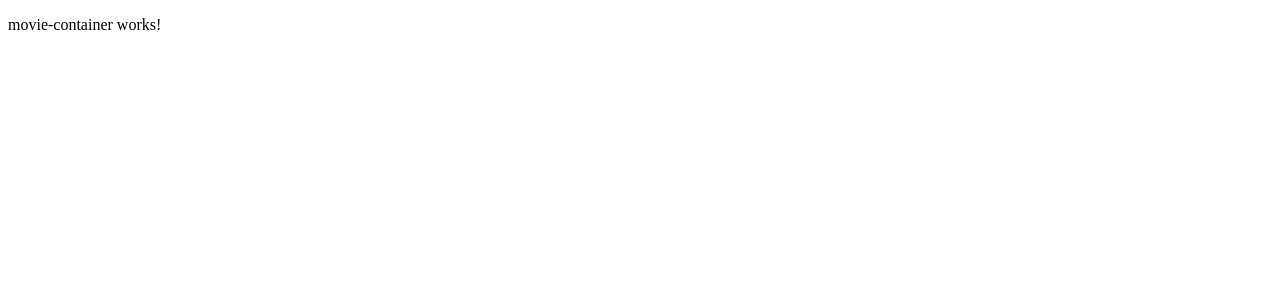
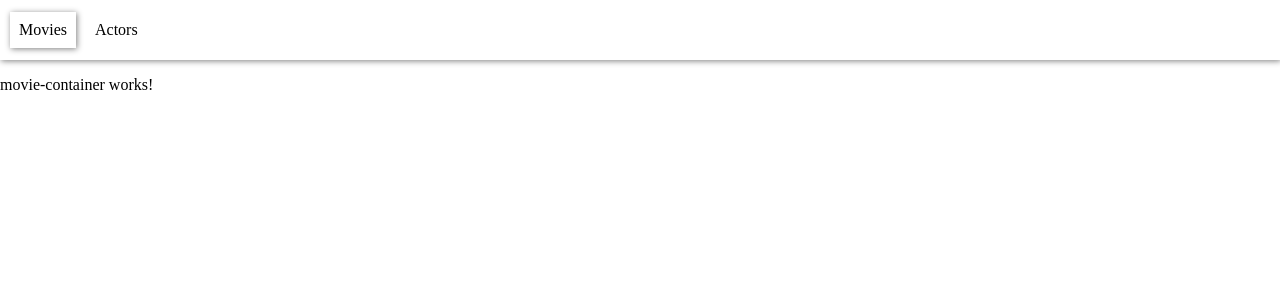
Before and after one commit to NahlaEssam/indorseAssig, an Angular app: page /movies in a window 1280 px wide. Shown: the top 300 px of the page. Built offline with nearby package versions, Linux system fonts and the light colour scheme.

Commit message:
add header logic

```diff
--- a/src/app/app.component.html
+++ b/src/app/app.component.html
@@ -1 +1,2 @@
+<app-header></app-header>
 <router-outlet></router-outlet>
--- a/src/app/app.component.ts
+++ b/src/app/app.component.ts
@@ -6,5 +6,4 @@ import { Component } from '@angular/core';
   styleUrls: ['./app.component.scss']
 })
 export class AppComponent {
-  title = 'indorseAssig';
 }
--- a/src/app/components/header/header.component.html
+++ b/src/app/components/header/header.component.html
@@ -1,3 +1,5 @@
-<p>
-  header works!
-</p>
+<div class="header-container">
+    <div class="header-item" *ngFor="let item of headerItems" [routerLinkActive]="['active-item']" >
+        <div [routerLink]="item.url">{{item.title}}</div>
+    </div>
+</div>
--- a/src/app/components/header/header.component.scss
+++ b/src/app/components/header/header.component.scss
@@ -0,0 +1,16 @@
+.header-container{
+    min-height: 60px;
+    box-shadow: 1px 1px 6px 0px grey;
+    display: flex;
+    .header-item{
+        display: flex;
+        align-self: center;
+        margin: 8px 0px 8px 10px;
+        padding: 9px;
+        cursor: pointer;
+    }
+    .header-item:hover, .active-item{
+        box-shadow: 1px 1px 6px 0px grey;
+    }
+
+}
--- a/src/app/components/header/header.component.ts
+++ b/src/app/components/header/header.component.ts
@@ -1,4 +1,5 @@
 import { Component, OnInit } from '@angular/core';
+import { Header } from '../../shared/models/header';
 
 @Component({
   selector: 'app-header',
@@ -7,6 +8,13 @@ import { Component, OnInit } from '@angular/core';
 })
 export class HeaderComponent implements OnInit {
 
+  headerItems: Header[] = [{
+    title: 'Movies',
+    url: '/movies'
+  }, {
+    title: 'Actors',
+    url: '/actors'
+  }];
   constructor() { }
 
   ngOnInit() {
--- /dev/null
+++ b/src/app/shared/models/header.ts
@@ -0,0 +1,4 @@
+export interface Header {
+    title: string;
+    url: string;
+}
--- a/src/styles.scss
+++ b/src/styles.scss
@@ -1 +1,9 @@
 /* You can add global styles to this file, and also import other style files */
+html {
+    height: 100%;
+    width: 100%;
+}
+
+body{
+    margin: 0px;
+}
```
